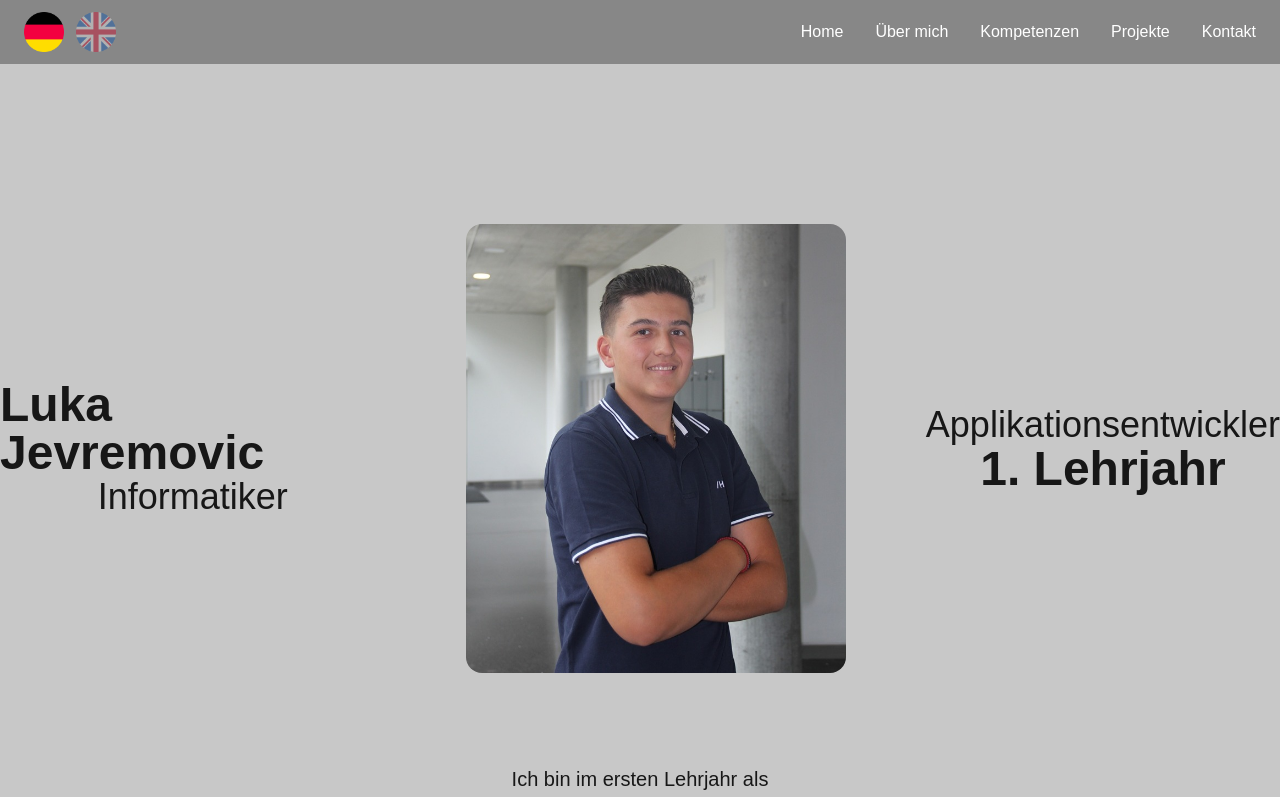
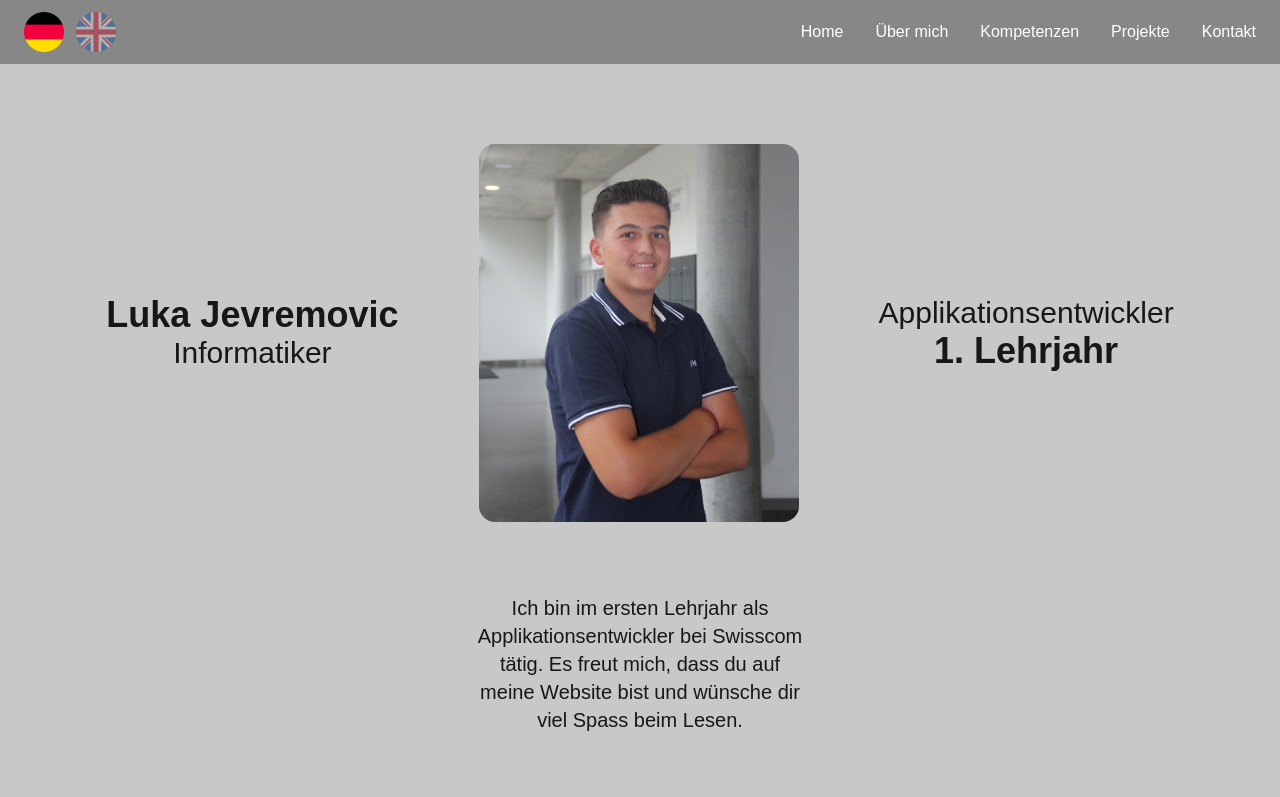
Before and after one commit to Luka201011/my-portfolio, a Next.js app: page / in a window 1280 px wide. Shown: the top 797 px of the page. Built offline with nearby package versions, Linux system fonts and the light colour scheme.

Commit message:
xl geändert für Desktop laptop

```diff
--- a/app/page.tsx
+++ b/app/page.tsx
@@ -7,28 +7,28 @@ export default function Home() {
   return (
     <>
       <div id="home">
-        <div className="flex flex-col xl:flex-row justify-center items-center xl:gap-20 xl:mt-25 md:flex-row md:gap-15">
+        <div className="flex flex-col xl:flex-row justify-center items-center xl:gap-20 xl:mt-5 md:flex-row md:gap-15">
           <div className="flex-col justify-center flex items-center">
-            <h1 className="text-2xl font-bold mt-15 xl:text-5xl ">
+            <h1 className="text-2xl font-bold mt-15 xl:text-4xl">
               Luka Jevremovic
             </h1>
-            <h2 className="text-xl font-normal xl:text-4xl">Informatiker</h2>
+            <h2 className="text-xl font-normal xl:text-3xl">Informatiker</h2>
           </div>
           <div className="flex justify-center mt-15">
             <img
               src="/klein-profilbild.jpg"
-              className="rounded-2xl w-3xs h-auto flex justify-center items-center xl:w-sm xl:h-auto"
+              className="rounded-2xl w-3xs h-auto flex justify-center items-center xl:w-xs xl:h-auto"
               alt="portrait"
             />
           </div>
           <div className="flex-col flex justify-center items-center mt-15">
-            <h2 className="text-xl font-normal xl:text-4xl">
+            <h2 className="text-xl font-normal xl:text-3xl">
               Applikationsentwickler
             </h2>
-            <h1 className="font-bold text-2xl xl:text-5xl">1. Lehrjahr</h1>
+            <h1 className="font-bold text-2xl xl:text-4xl">1. Lehrjahr</h1>
           </div>
         </div>
-        <div className="mx-auto  text-center p-8 mt-8 xl:mt-15 xl:w-100 xl:text-xl md:w-80">
+        <div className="mx-auto  text-center p-8 mt-8 xl:mt-10 xl:w-100 xl:text-xl md:w-80">
           <p>
             Ich bin im ersten Lehrjahr als Applikationsentwickler bei Swisscom
             tätig. Es freut mich, dass du auf meine Website bist und wünsche dir
--- a/components/sections/about.tsx
+++ b/components/sections/about.tsx
@@ -69,7 +69,7 @@ export default function AboutSection() {
           </div>
           <div className="back-card-about xl:h-auto p-5 xl:p-3">
             <h2 className="p-2 text-center font-medium text-xl">videos</h2>
-            <div className=" flex flex-col xl:flex-row gap-10 md:flex-row">
+            <div className=" flex flex-col xl:flex-row gap-5 md:gap-10 xl:gap-5 md:flex-row">
               <div>
                 <iframe
                   width="250"
--- a/components/sections/contact.tsx
+++ b/components/sections/contact.tsx
@@ -6,7 +6,7 @@ export default function ContactSection() {
           Kontakt
         </h2>
       </div>
-      <div className="px-4 flex flex-col gap-10 md:grid md:grid-cols-2 xl:grid xl:grid-cols-2 xl:gap-16 xl:items-stretch xl:ml-60 xl:mr-60">
+      <div className="px-4 flex flex-col gap-10 md:grid md:grid-cols-2 xl:grid xl:grid-cols-2 xl:gap-16 xl:items-stretch xl:ml-45 xl:mr-45">
         <div className="card-body-contact w-full text-center flex flex-col justify-between items-center p-6 md:col-span-2 xl:col-span-1">
           <div>
             <h2 className="font-bold text-base mb-4 text-lg">
```
